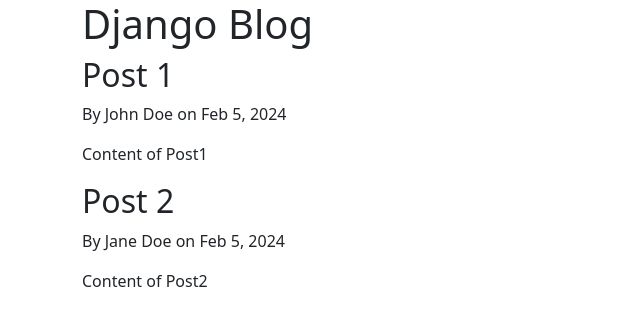
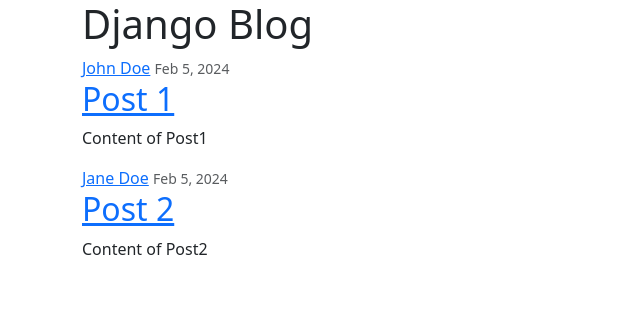
Before and after one commit to mg4603/python-projects, a Django app: page / in a window 1280 px wide. Shown: the top 326 px of the page, without its empty margins (0-640 px from the left). Run offline with Django 4.2, Linux system fonts and the light colour scheme; parts of the project's set-up code (start-up, migrations or seed data) failed here and were passed over.

Commit message:
Create card for posts to blog in django_blog

```diff
--- a/django_blog/blog/templates/blog/home.html
+++ b/django_blog/blog/templates/blog/home.html
@@ -2,8 +2,15 @@
 {% block content %}
     <h1>Django Blog</h1>
     {% for post in posts %}
-        <h2>{{ post.title }}</h2>
-        <p>By {{ post.author }} on {{ post.date_posted }}</p>
-        <p>{{ post.content }}</p>
+        <article class="media content-section">
+          <div class="media-body">
+            <div class="article-metadata">
+              <a class="mr-2" href="#">{{ post.author }}</a>
+              <small class="text-muted">{{ post.date_posted }}</small>
+            </div>
+            <h2><a class="article-title" href="#">{{ post.title }}</a></h2>
+            <p class="article-content">{{ post.content }}</p>
+          </div>
+        </article>
     {% endfor %}
 {% endblock content %}
```
